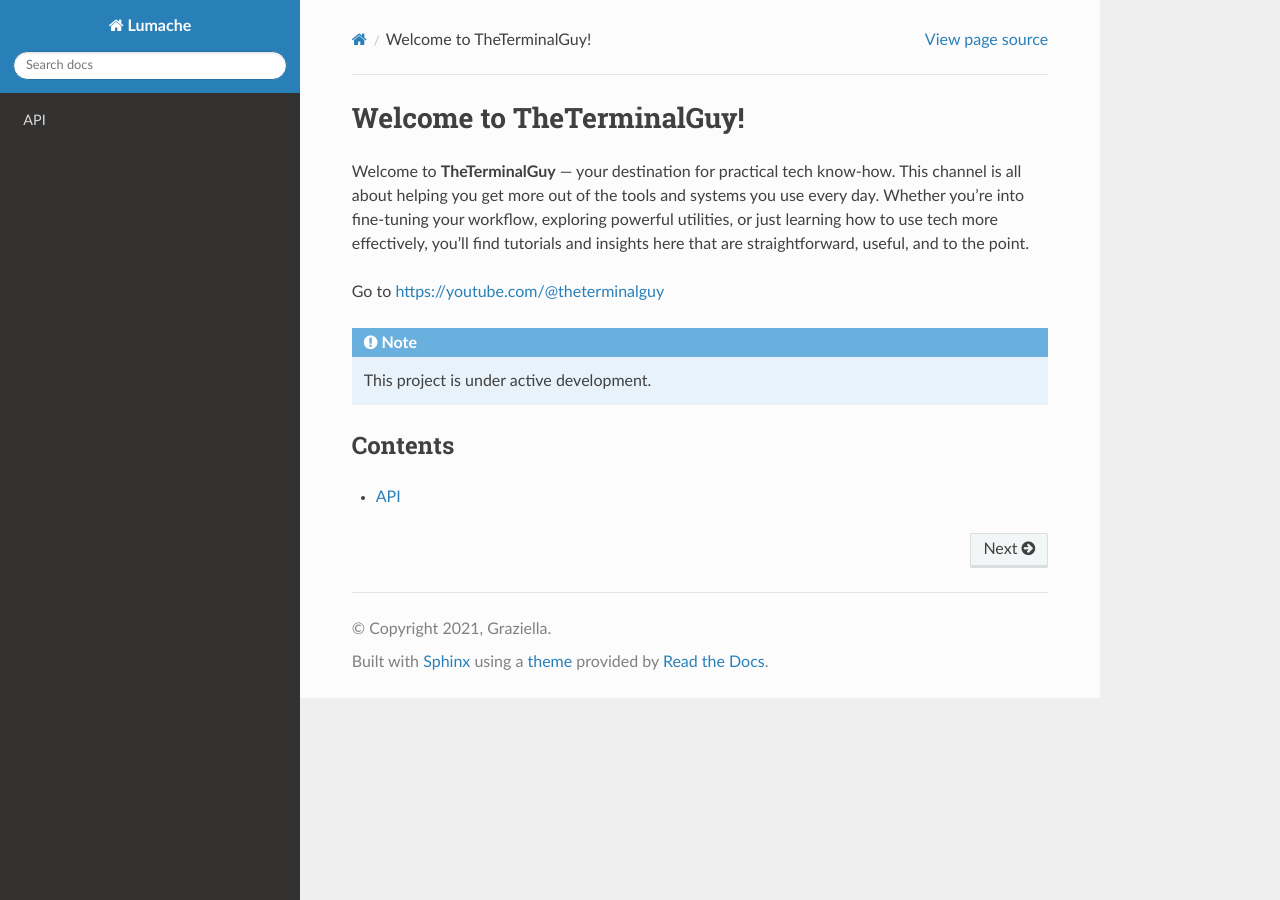
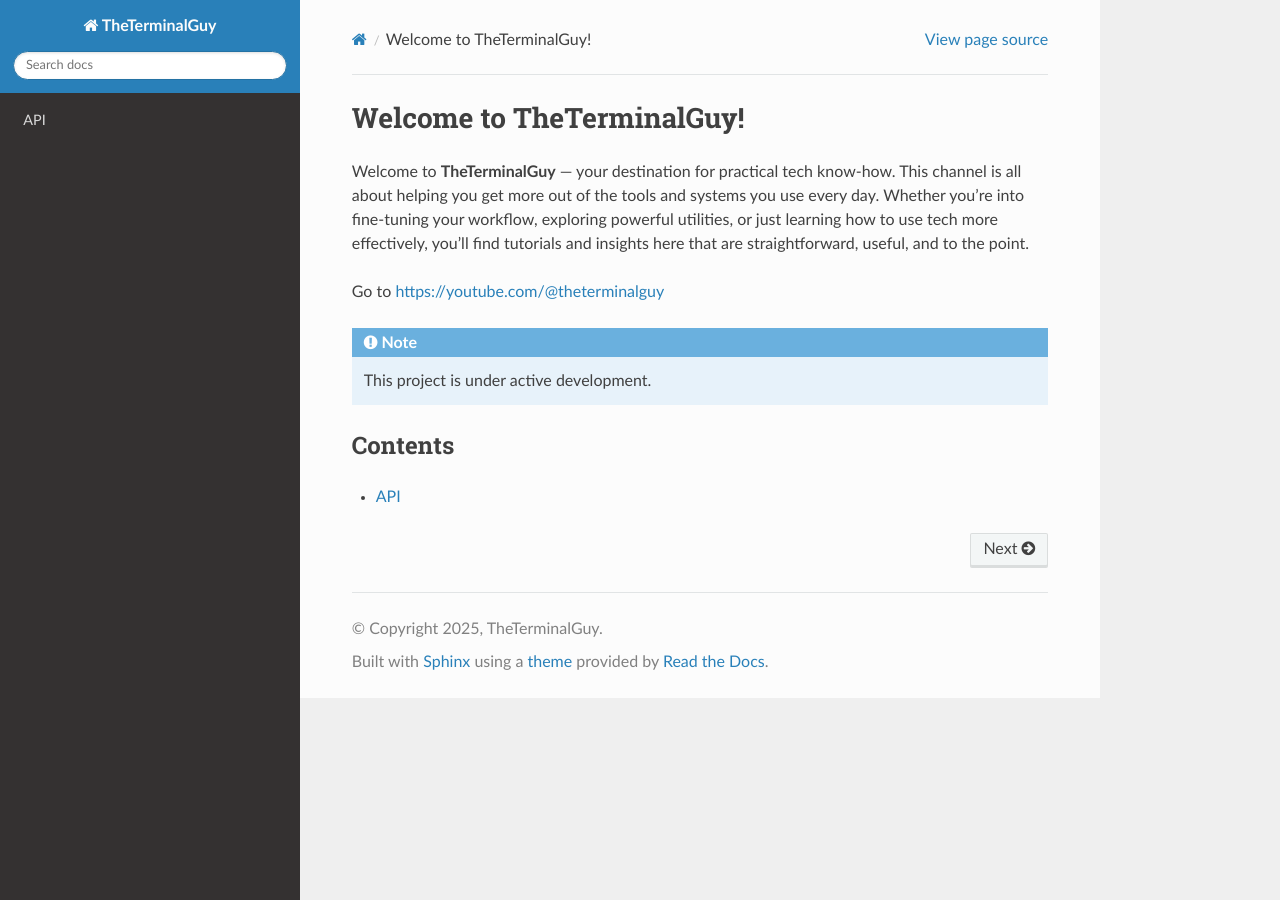
Before and after one commit to theterminalguyYT/website, a Sphinx documentation site: the page built from docs/source/index.rst, in a window 1280 px wide. Built offline with Sphinx 7.4.7 and the Read the Docs theme 3.1.0, drawn with Linux system fonts in a browser that asks for light colours; pages that are not in the unit, such as notebooks, are missing from menus.

Commit message:
Update conf.py

```diff
--- a/docs/source/conf.py
+++ b/docs/source/conf.py
@@ -2,9 +2,9 @@
 
 # -- Project information
 
-project = 'Lumache'
-copyright = '2021, Graziella'
-author = 'Graziella'
+project = 'TheTerminalGuy'
+copyright = '2025, TheTerminalGuy'
+author = 'TheTerminalGuy'
 
 release = '0.1'
 version = '0.1.0'
```
